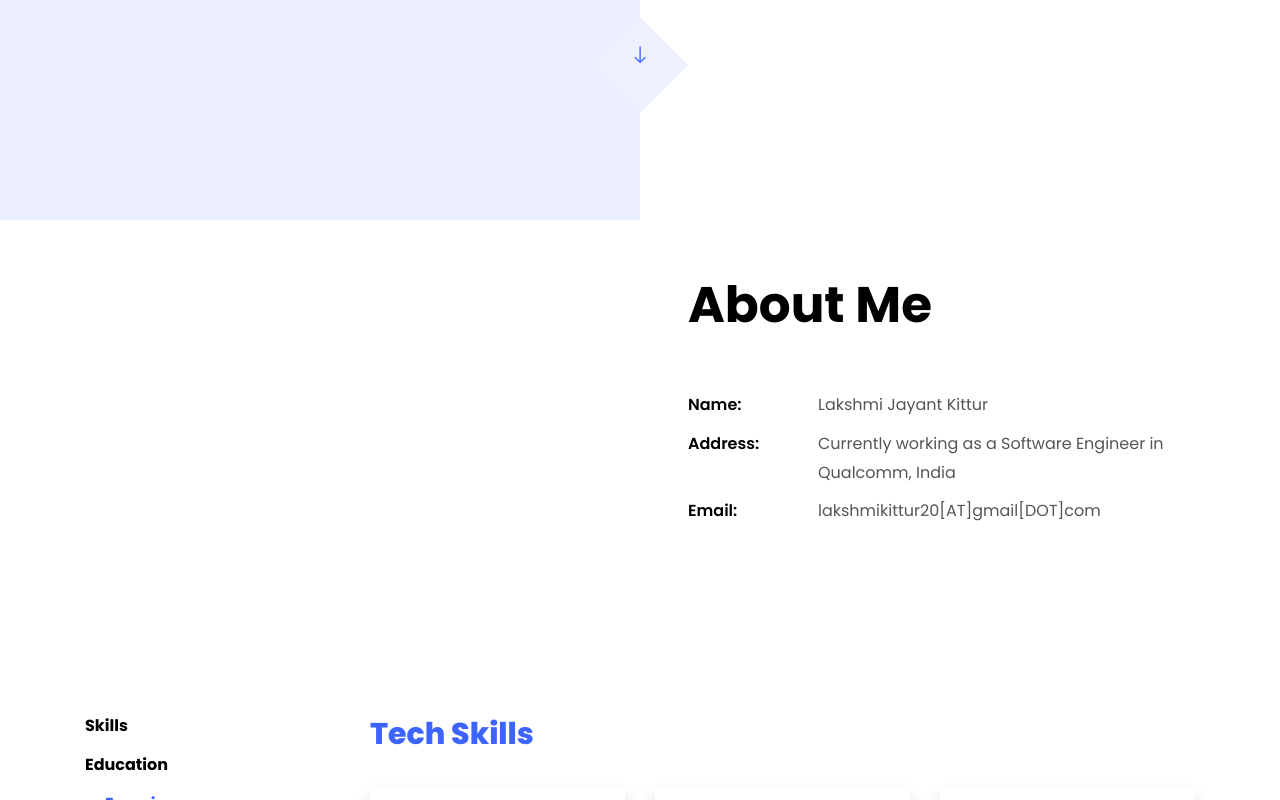
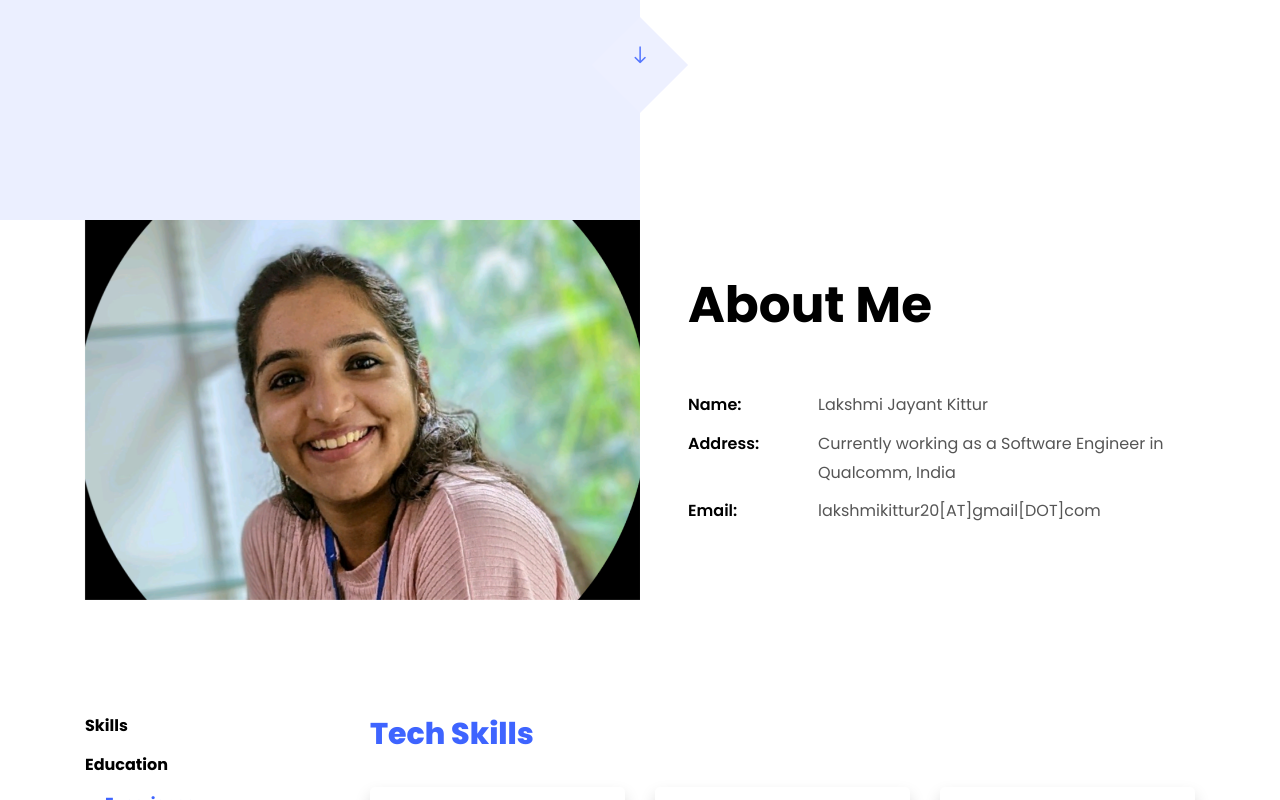
Before and after one commit to Lakshmikittur/Lakshmikittur.github.io, a plain HTML site: page index.html in a window 1280 px wide. Shown: the part 580-1380 px from the top of the page. Drawn offline with Linux system fonts and the light colour scheme; files whose address does not match are found by name.

Commit message:
error fixed

```diff
--- a/index.html
+++ b/index.html
@@ -74,7 +74,7 @@
                 <div class="col-md-6 col-lg-6 d-flex">
                     <div class="img-about img d-flex align-items-stretch">
                         <div class="overlay"></div>
-                        <div class="img d-flex align-self-stretch align-items-center" style="background-image:url(images/newpic_forgithub.jpg);">
+                        <div class="img d-flex align-self-stretch align-items-center" style="background-image:url(images/newpic_forgithub.png);">
                         </div>
                     </div>
                 </div>
```
